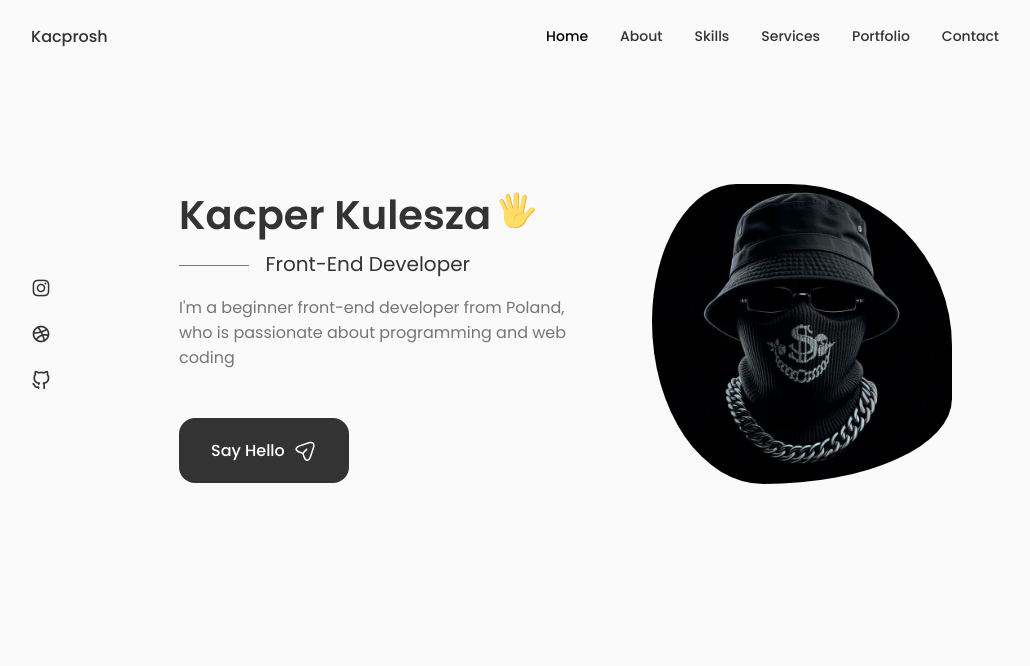
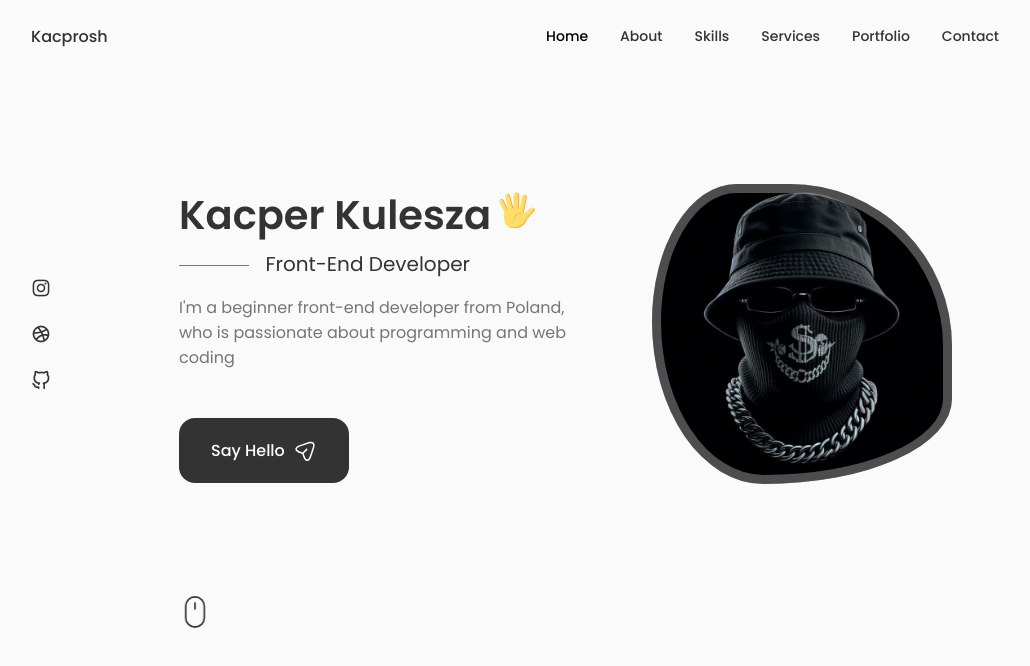
Before and after one commit to Kacproshh/portfolio, a React (Create React App) app: page / in a window 1280 px wide. Shown: the top 666 px of the page, without its empty margins (125-1155 px from the left). Built offline with nearby package versions, Linux system fonts and the light colour scheme.

Commit message:
scroll animate icon

```diff
--- a/src/components/home/Home.jsx
+++ b/src/components/home/Home.jsx
@@ -2,6 +2,8 @@
 import './home.css'
 import Social from './Social'
 import Data from './Data'
+import ScrollDown from './ScrollDown'
+
 
 const Home = () => {
   return (
@@ -13,7 +15,10 @@
                 <div className="home__img"></div>
 
                 <Data />
+
             </div>
+
+            <ScrollDown />
         </div>
     </section>
   )
--- /dev/null
+++ b/src/components/home/ScrollDown.jsx
@@ -0,0 +1,47 @@
+import React from 'react'
+
+const ScrollDown = () => {
+  return (
+    <div className="home__scroll">
+        <a href="#about" className="home__scroll-button button--flex">
+        <svg
+                width="32px"
+                height="32px"
+                class="home__scroll-mouse"
+                viewBox="0 0 247 390"
+                version="1.1"
+                xmlns="http://www.w3.org/2000/svg"
+                xmlnsXlink="http://www.w3.org/1999/xlink"
+                style={{
+                  fillRule: "evenodd",
+                  clipRule: "evenodd",
+                  strokeLinecap: "round",
+                  strokeLinejoin: "round",
+                  strokeMiterlimit: "1.5",
+                }}
+              >
+                <path
+                  class="wheel"
+                  d="M123.359,79.775l0,72.843"
+                  style={{
+                    fill: "none",
+                    stroke: "var(--title-color)",
+                    strokeWidth: "20px",
+                  }}
+                ></path>
+                <path
+                  id="mouse"
+                  d="M236.717,123.359c0,-62.565 -50.794,-113.359 -113.358,-113.359c-62.565,0 -113.359,50.794 -113.359,113.359l0,143.237c0,62.565 50.794,113.359 113.359,113.359c62.564,0 113.358,-50.794 113.358,-113.359l0,-143.237Z"
+                  style={{
+                    fill: "none",
+                    stroke: "var(--title-color)",
+                    strokeWidth: "20px",
+                  }}
+                ></path>
+              </svg>
+        </a>
+    </div>
+  )
+}
+
+export default ScrollDown
--- a/src/components/home/home.css
+++ b/src/components/home/home.css
@@ -1,3 +1,7 @@
+.home__container {
+    row-gap: 7rem;
+}
+
 .home__content {
     grid-template-columns: 116px repeat(2, 1fr);
     padding-top: 5.5rem;
@@ -64,7 +68,7 @@
     background-repeat: no-repeat;
     background-position: center;
     background-size: cover;
-    box-shadow: inset 0 0 0 9px rgb(255, 255, 255 / 30%);
+    box-shadow: inset 0 0 0 9px rgb(255 255 255 / 30%);
     order: 1;
     justify-self: center;
     width: 300px;
@@ -86,3 +90,22 @@
         border-radius: 60% 40% 30% 70%/60% 30% 70% 40%;
     }
 }
+
+.home__scroll {
+    margin-left: 9.25rem;
+}
+
+.wheel {
+    animation: scroll 2s ease infinite;
+}
+
+
+@keyframes scroll {
+    0%{
+        transform: translateY(0);
+    }
+
+    30%{
+        transform: translateY(3.75rem);
+    }
+}
```
